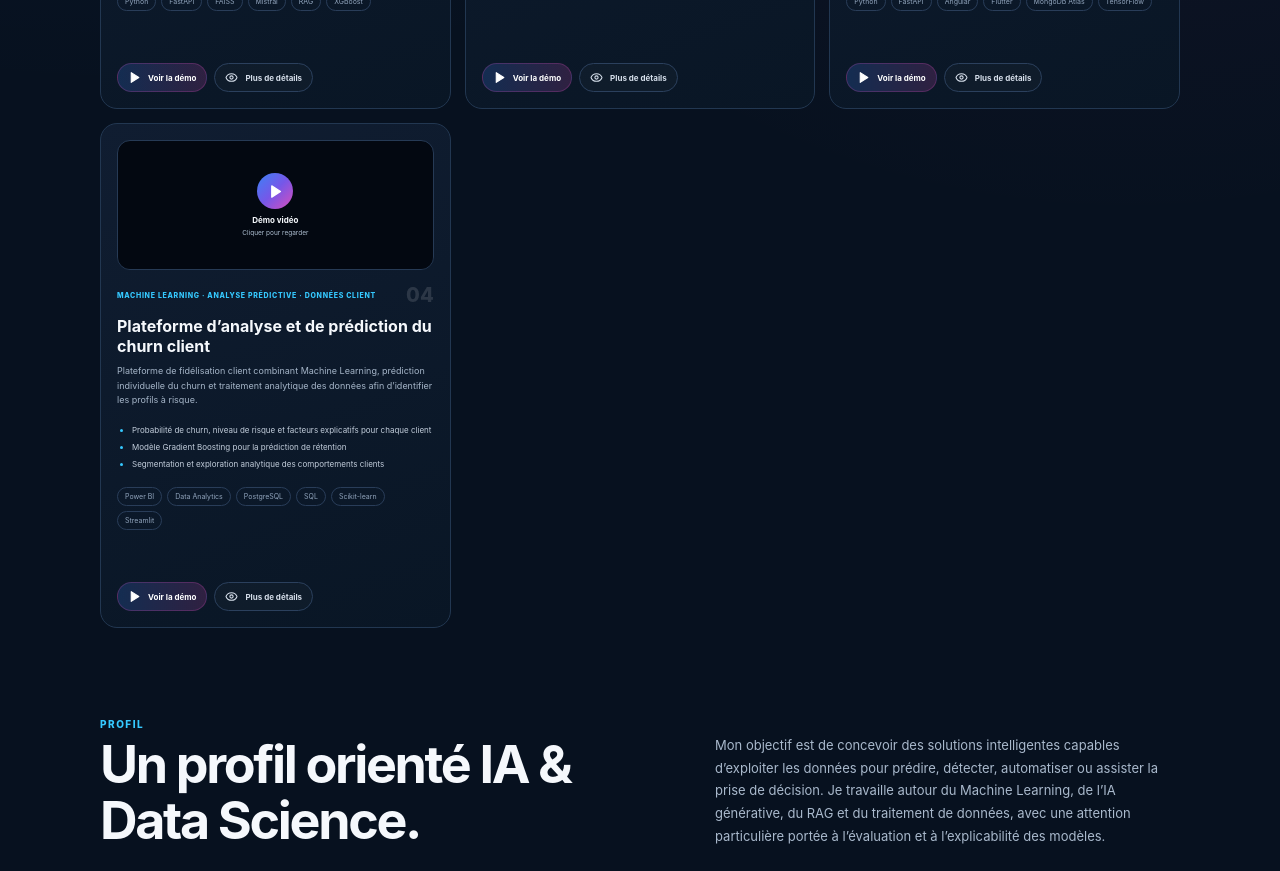
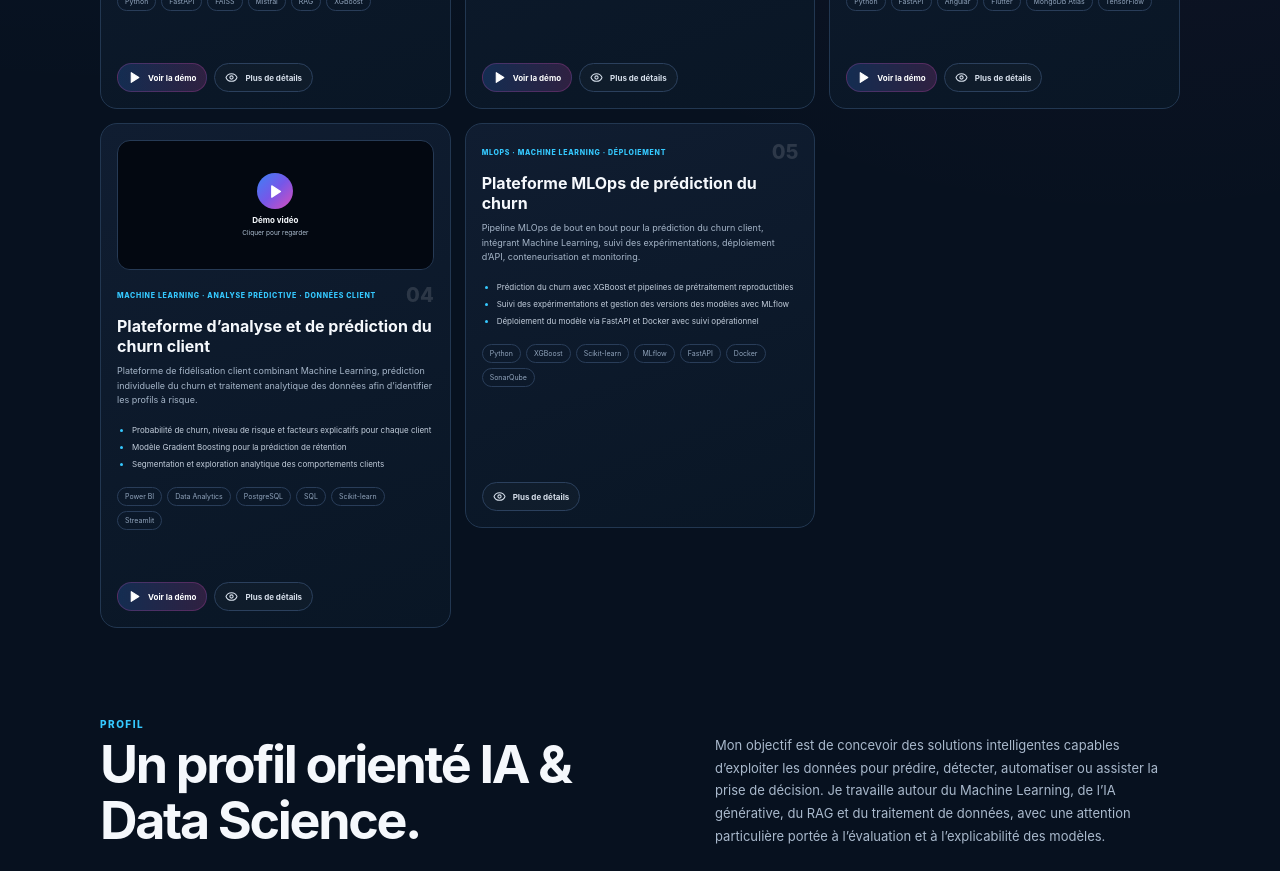
Before and after one commit to Ghaliaabd6/ghalia-abdelkebir, a React (Vite) app: page / in a window 1280 px wide. Shown: the part 1300-2171 px from the top of the page. Built offline with nearby package versions, Linux system fonts and the light colour scheme; grey boxes are pictures that could not be loaded.

Commit message:
Improve portfolio projects

```diff
--- a/src/App.jsx
+++ b/src/App.jsx
@@ -1029,7 +1029,7 @@ function ProjectCard({
   return (
 
     <article
-      className={`project-card project-card-${index + 1} ${
+      className={`project-card project-card-${index + 1} project-card-${project.id} ${
         isActive
           ? "active"
           : ""
@@ -1038,6 +1038,7 @@ function ProjectCard({
       onMouseLeave={previewStop}
     >
 
+      {project.video && (
         <button
           type="button"
           className="project-video-preview"
@@ -1078,6 +1079,7 @@ function ProjectCard({
         </div>
 
         </button>
+      )}
 
 
       <div className="project-top">
@@ -1121,7 +1123,7 @@ function ProjectCard({
       <div className="project-tech">
 
         {(project.tech || [])
-          .slice(0, 6)
+          .slice(0, project.id === "mlops-churn" ? 7 : 6)
           .map(
             (technology) => (
 
@@ -1137,6 +1139,7 @@ function ProjectCard({
 
       <div className="project-actions">
 
+        {project.video && (
           <button
             type="button"
             className="demo-button"
@@ -1153,6 +1156,7 @@ function ProjectCard({
           {labels.watchDemo}
 
           </button>
+        )}
 
 
         <button
@@ -1291,6 +1295,7 @@ function ProjectDetails({
         </div>
 
 
+        {project.video && (
           <button
             type="button"
             className="video-button"
@@ -1307,6 +1312,7 @@ function ProjectDetails({
           {labels.videoDemo}
 
           </button>
+        )}
 
       </div>
 
--- a/src/projects.js
+++ b/src/projects.js
@@ -226,5 +226,60 @@ export const projects = [
       ["84.3%", "ROC-AUC"],
       ["69.8%", "Recall"]
     ]
+  },
+
+  {
+    id: "mlops-churn",
+
+    eyebrow:
+      "MLOPS · MACHINE LEARNING · DEPLOYMENT",
+
+    title:
+      "MLOps — Customer Churn Prediction",
+
+    summary:
+      "End-to-end MLOps pipeline for customer churn prediction, integrating machine learning, experiment tracking, API deployment, containerization and monitoring.",
+
+    keyPoints: [
+      "XGBoost churn prediction with reproducible preprocessing pipelines",
+      "Experiment tracking and model version management with MLflow",
+      "FastAPI and Docker deployment with operational monitoring"
+    ],
+
+    overview:
+      "Developed an end-to-end MLOps pipeline for customer churn prediction, integrating machine learning, experiment tracking, API deployment, containerization and monitoring to ensure reproducibility and maintainability.",
+
+    solution:
+      "The workflow covers data preprocessing, XGBoost training, MLflow experiment tracking, model versioning, FastAPI inference, Docker deployment and application monitoring.",
+
+    businessValue:
+      "The project demonstrates the complete lifecycle of a machine learning model, from experimentation to deployment, through reproducible pipelines and production-oriented monitoring.",
+
+    highlights: [
+      "Developed an XGBoost classification model for churn prediction",
+      "Implemented preprocessing and feature engineering with Python and Scikit-learn",
+      "Integrated MLflow for experiment tracking, model comparison and version management",
+      "Developed a REST API with FastAPI for real-time churn predictions",
+      "Containerized the application with Docker for consistent deployment",
+      "Static analysis and code quality control with SonarQube",
+      "Implemented application logging and monitoring for operational reliability"
+    ],
+
+    tech: [
+      "Python",
+      "XGBoost",
+      "Scikit-learn",
+      "MLflow",
+      "FastAPI",
+      "Docker",
+      "SonarQube"
+    ],
+
+    metrics: [
+      ["E2E", "ML Lifecycle"],
+      ["MLflow", "Experiment Tracking"],
+      ["FastAPI", "Inference"],
+      ["Docker", "Deployment"]
+    ]
   }
 ];
--- a/src/styles.css
+++ b/src/styles.css
@@ -756,6 +756,11 @@ a {
   transition: 0.25s ease;
 }
 
+.project-card-mlops-churn {
+  min-height: 405px;
+  align-self: start;
+}
+
 .project-card:hover,
 .project-card.active {
   transform: translateY(-5px);
--- a/src/translations.js
+++ b/src/translations.js
@@ -142,6 +142,17 @@ export const translations = {
     },
     footer: "Artificial Intelligence · Data Science · Generative AI",
     projectContent: {
+      "mlops-churn": {
+        eyebrow: "MLOPS · MACHINE LEARNING · DÉPLOIEMENT",
+        title: "Plateforme MLOps de prédiction du churn",
+        summary: "Pipeline MLOps de bout en bout pour la prédiction du churn client, intégrant Machine Learning, suivi des expérimentations, déploiement d’API, conteneurisation et monitoring.",
+        keyPoints: ["Prédiction du churn avec XGBoost et pipelines de prétraitement reproductibles", "Suivi des expérimentations et gestion des versions des modèles avec MLflow", "Déploiement du modèle via FastAPI et Docker avec suivi opérationnel"],
+        overview: "Développement d’un pipeline MLOps de bout en bout pour la prédiction du churn client, intégrant le Machine Learning, le suivi des expériences, le déploiement d’API, la conteneurisation et le monitoring afin d’assurer la reproductibilité et la maintenabilité.",
+        solution: "Le workflow couvre le prétraitement des données, l’entraînement XGBoost, le suivi des expériences avec MLflow, le versioning du modèle, l’inférence via FastAPI, le déploiement Docker et le monitoring de l’application.",
+        businessValue: "Le projet démontre le cycle de vie complet d’un modèle de Machine Learning, de l’expérimentation au déploiement, grâce à des pipelines reproductibles et un monitoring orienté production.",
+        highlights: ["Prédiction du churn avec un modèle XGBoost", "Pipelines de prétraitement et de feature engineering avec Python et Scikit-learn", "Suivi des expérimentations, comparaison et versioning des modèles avec MLflow", "Déploiement du modèle via une API REST FastAPI et Docker", "Analyse statique et contrôle qualité du code avec SonarQube", "Mise en place du logging et du monitoring pour la fiabilité opérationnelle"],
+        metrics: [["E2E", "Cycle ML"], ["MLflow", "Suivi des expériences"], ["FastAPI", "Inférence"], ["Docker", "Déploiement"]]
+      },
       churn: {
         eyebrow: "MACHINE LEARNING · ANALYSE PRÉDICTIVE · DONNÉES CLIENT",
         title: "Plateforme d’analyse et de prédiction du churn client",
```
Lines whose indentation alone changed are shown as unchanged.
